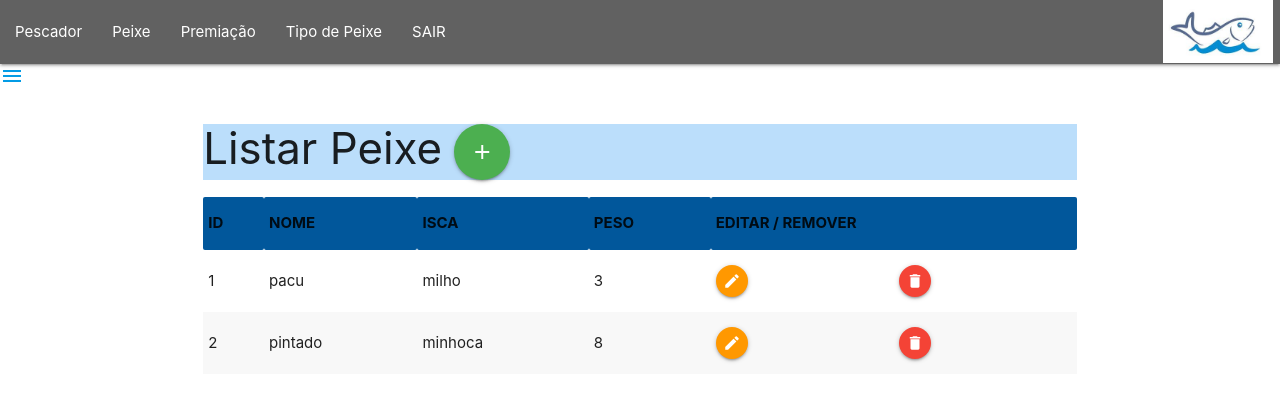
After one commit to filipe-alves-oliveira/Pescaria, a PHP site: page /listarPeixe.php in a window 1280 px wide. The commit adds this page. Shown: the top 402 px of the page. Run offline with PHP 8.4, Linux system fonts and the light colour scheme; the visitor is signed in with stand-in values (Sample User, id 1); data comes from the database, SQL or seed files in the repository; some libraries are stand-ins or nearby versions.

Commit message:
ListarPeixe

```diff
--- /dev/null
+++ b/ListarPeixe.php
@@ -0,0 +1,73 @@
+<?php //listarPeixe.php
+    include 'menu.php';
+    include 'conexao.php';
+     $pdo = Conexao::conectar();
+     $pdo->setAttribute(PDO:: ATTR_ERRMODE, PDO::ERRMODE_EXCEPTION);
+     $sql = "Select * from peixe";
+     $listaPeixe = $pdo->query($sql);
+?>
+
+<!DOCTYPE html>
+<html lang="pt-br">
+<head>
+<meta charset="UTF-8">
+
+   <!-- Compiled and minified CSS -->
+   <link rel="stylesheet" href="https://cdnjs.cloudflare.com/ajax/libs/materialize/1.0.0/css/materialize.min.css">
+
+   <!-- Compiled and minified JavaScript -->
+   <script src="https://cdnjs.cloudflare.com/ajax/libs/materialize/1.0.0/js/materialize.min.js"></script>
+
+   <link href="https://fonts.googleapis.com/icon?family=Material+Icons" rel="stylesheet">
+
+
+    <title>Listar Peixe</title>
+</head>
+
+    <div class="container">
+    <div class="row">
+        <div class="col s12">
+        <h3 class="blue lighten-4">Listar Peixe <a class="btn-floating btn-large waves-effect waves-light green"
+               onclick="JavaScript:location.href='frmInsPeixe.php'"><i class="material-icons">add</i></a>
+        </h3>
+        <div class="blue lighten-5">
+        <table class="striped highlight  white lighten-3 responsive-table">
+            <tr class="light-blue darken-4">
+                <th>ID</th>
+                <th>NOME</th>
+                <th>ISCA</th>
+                <th>PESO</th>
+                <th colspan="2">EDITAR / REMOVER</th>
+            </tr>
+            </tr>
+            <?php
+                foreach ($listaPeixe as $peixe){
+            ?>
+                <tr>
+                    <td><?php echo $peixe['id'];?></td>
+                    <td><?php echo $peixe['nome'];?></td>
+                    <td><?php echo $peixe['isca'];?></td>
+                    <td><?php echo $peixe['peso'];?></td>
+
+                    <td><a class="btn-floating btn-small waves-effect waves-light orange"
+                          onclick="JavaScript:location.href='frmedtPeixe.php?id=' +
+                          <?php echo $peixe['id'];?>">
+                           <i class="material-icons">edit</i>
+                    </td>
+
+                    <td><a class="btn-floating btn-small waves-effect waves-light red"
+                          onclick="JavaScript:location.href='frmrmvPeixe.php?id=' +
+                          <?php echo $peixe['id'];?>" >
+                           <i class="material-icons">delete</i>
+                    </td>
+                </tr>
+            <?php
+                }
+                ?>
+            </table>
+        </div>
+      </div>
+    </div>
+    </div>
+</body>
+</html>
--- a/menu.php
+++ b/menu.php
@@ -13,6 +13,7 @@
 
     <!-- Compiled and minified CSS -->
     <link rel="stylesheet" href="https://cdnjs.cloudflare.com/ajax/libs/materialize/1.0.0/css/materialize.min.css">
+
     <!-- Compiled and minified JavaScript -->
     <script src="https://cdnjs.cloudflare.com/ajax/libs/materialize/1.0.0/js/materialize.min.js"></script>
 
@@ -27,7 +28,7 @@
    <!-- menu suspenso -->
   <nav class="grey darken-2">
     <div class="nav-wrapper">
-      <a href="#" class="brand-logo right"><img src="imagens/logo3.png" width="60"></a>
+      <a href="#" class="brand-logo right"><img src="imagens/img1.jpg" width="110" height="63"></a>
       <ul id="nav-mobile" class="left hide-on-med-and-down">
         <li><a href="listarPescador.php">Pescador</a></li>
         <li><a href="listarPeixe.php">Peixe</a></li>
@@ -37,3 +38,41 @@
       </ul>
     </div>
   </nav>
+  <!-- menu lateral -->
+  <ul id="slide-out" class="sidenav">
+    <li><div class="user-view">
+      <div class="background">
+        <img src="imagens/img2.jpg" width="300">
+      </div>
+      <a href="#user"><img class="circle" src="imagens/img3.jpg"></a>
+      <a href="#name"><span class="black-text name">Filipe</span></a>
+      <a href="#email"><span class=black-text email">filipe@teste.com.br</span></a>
+    </div></li>
+    <li><a href="#!"><h7>Seja Bem Vindo!</h7></a></li>
+    <li><div class="divider"></div></li>
+    <li><a href="menu.php"><i class="material-icons">person</i>Menu</a></li>
+  </ul>
+  <a href="#" data-target="slide-out" class="sidenav-trigger"><i class="material-icons">menu</i></a>
+
+</body>
+</html>
+
+<script  type="text/javascript">
+
+document.addEventListener('DOMContentLoaded', function() {
+    var elems = document.querySelectorAll('.sidenav');
+    var instances = M.Sidenav.init(elems, options);
+  });
+
+  // Initialize collapsible (uncomment the lines below if you use the dropdown variation)
+  // var collapsibleElem = document.querySelector('.collapsible');
+  // var collapsibleInstance = M.Collapsible.init(collapsibleElem, options);
+
+  // Or with jQuery
+
+  $(document).ready(function(){
+    $('.sidenav').sidenav();
+  });
+
+
+</script>
```
Also changed, not shown: Imagens/img1.jpg (added), Imagens/img2.jpg (added), Imagens/img3.jpg (added), 1 other file.
